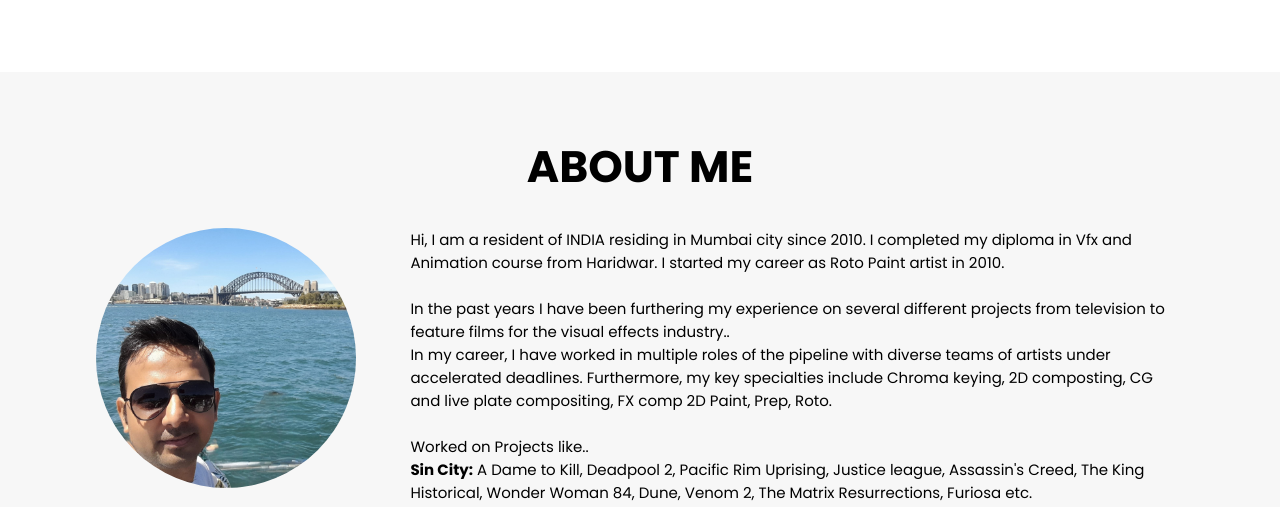
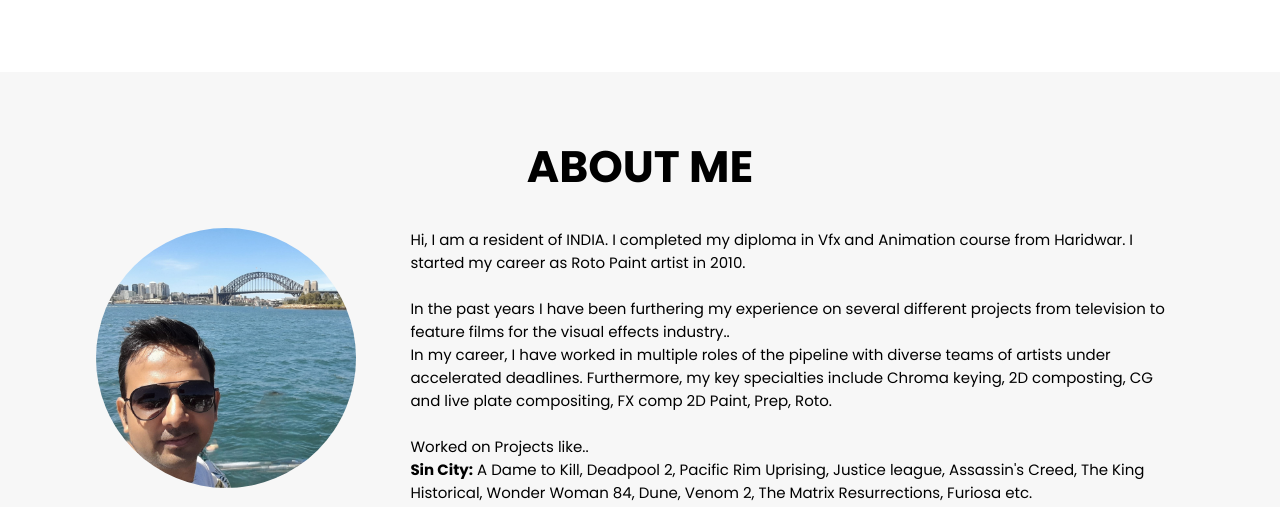
Before and after one commit to Vishrut8898/ap-portfolio, a plain HTML site: page index.html in a window 1280 px wide. Shown: the part 7960-8467 px from the top of the page. Drawn offline with nearby package versions, Linux system fonts and the light colour scheme.

Commit message:
fix: Changed about me text

```diff
--- a/index.html
+++ b/index.html
@@ -431,7 +431,7 @@
                             </figcaption>
                         </div>
                         <div class="about-text-content">
-                            <p>Hi, I am a resident of INDIA residing in Mumbai city since 2010. I completed my diploma in Vfx and Animation course from Haridwar. I started my career as Roto Paint artist in 2010. <br><br> In the past years I have been furthering my experience on several different projects from television to feature films for the visual effects industry.. <br> In my career, I have worked in multiple roles of the pipeline with diverse teams of artists under accelerated deadlines. Furthermore, my key specialties include Chroma keying, 2D composting, CG and live plate compositing, FX comp 2D Paint, Prep, Roto. <br><br> Worked on Projects like.. <br> <strong>Sin City:</strong> A Dame to Kill, Deadpool 2, Pacific Rim Uprising, Justice league, Assassin's Creed, The King Historical, Wonder Woman 84, Dune, Venom 2, The Matrix Resurrections, Furiosa etc.</p>
+                            <p>Hi, I am a resident of INDIA. I completed my diploma in Vfx and Animation course from Haridwar. I started my career as Roto Paint artist in 2010. <br><br> In the past years I have been furthering my experience on several different projects from television to feature films for the visual effects industry.. <br> In my career, I have worked in multiple roles of the pipeline with diverse teams of artists under accelerated deadlines. Furthermore, my key specialties include Chroma keying, 2D composting, CG and live plate compositing, FX comp 2D Paint, Prep, Roto. <br><br> Worked on Projects like.. <br> <strong>Sin City:</strong> A Dame to Kill, Deadpool 2, Pacific Rim Uprising, Justice league, Assassin's Creed, The King Historical, Wonder Woman 84, Dune, Venom 2, The Matrix Resurrections, Furiosa etc.</p>
                         </div>
                     </div>
                     <div class="contact-info-container">
```
